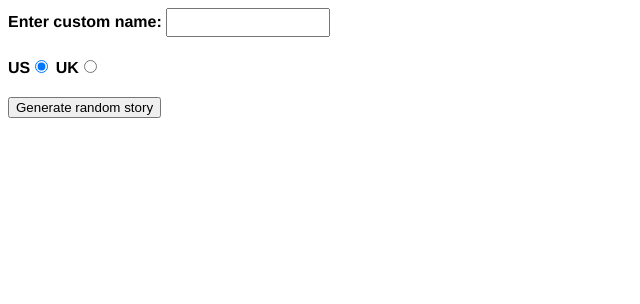
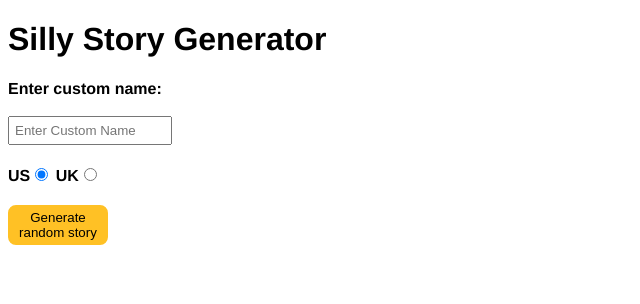
Before and after one commit to NBR-24/Story-Generator, a plain HTML site: page index.html in a window 1280 px wide. Shown: the whole page, without its empty margins (0-640 px from the left). Drawn offline with Linux system fonts and the light colour scheme.

Commit message:
index.html

```diff
--- a/index.html
+++ b/index.html
@@ -26,18 +26,30 @@
       }
 
       p {
-        background: #ffc125;
-        color: #5e2612;
+        background: #000000;
+        color: #ffffff;
         padding: 10px;
         visibility: hidden;
+        border-radius: 8px;
+        text-align: center;
+      }
+      .randomize{
+        background-color: #ffc125;
+        color:black;
+        width:100px;
+        height:40px;
+        border-style: solid;
+        border-color: #ffc125;
+        border-radius: 8px;
       }
     </style>
   </head>
 
   <body>
     <div>
-      <label for="customname">Enter custom name:</label>
-      <input id="customname" type="text" placeholder="" />
+        <h1>Silly Story Generator</h1>
+      <label for="customname">Enter custom name:</label><br><br>
+      <input id="customname" type="text" placeholder="Enter Custom Name" />
     </div>
     <div>
       <label for="us">US</label
@@ -48,7 +60,6 @@
     <div>
       <button class="randomize">Generate random story</button>
     </div>
-    <!-- Thanks a lot to Willy Aguirre for his help with the code for this assessment -->
     <p class="story"></p>
     <script src="main.js"></script>
   </body>
```
